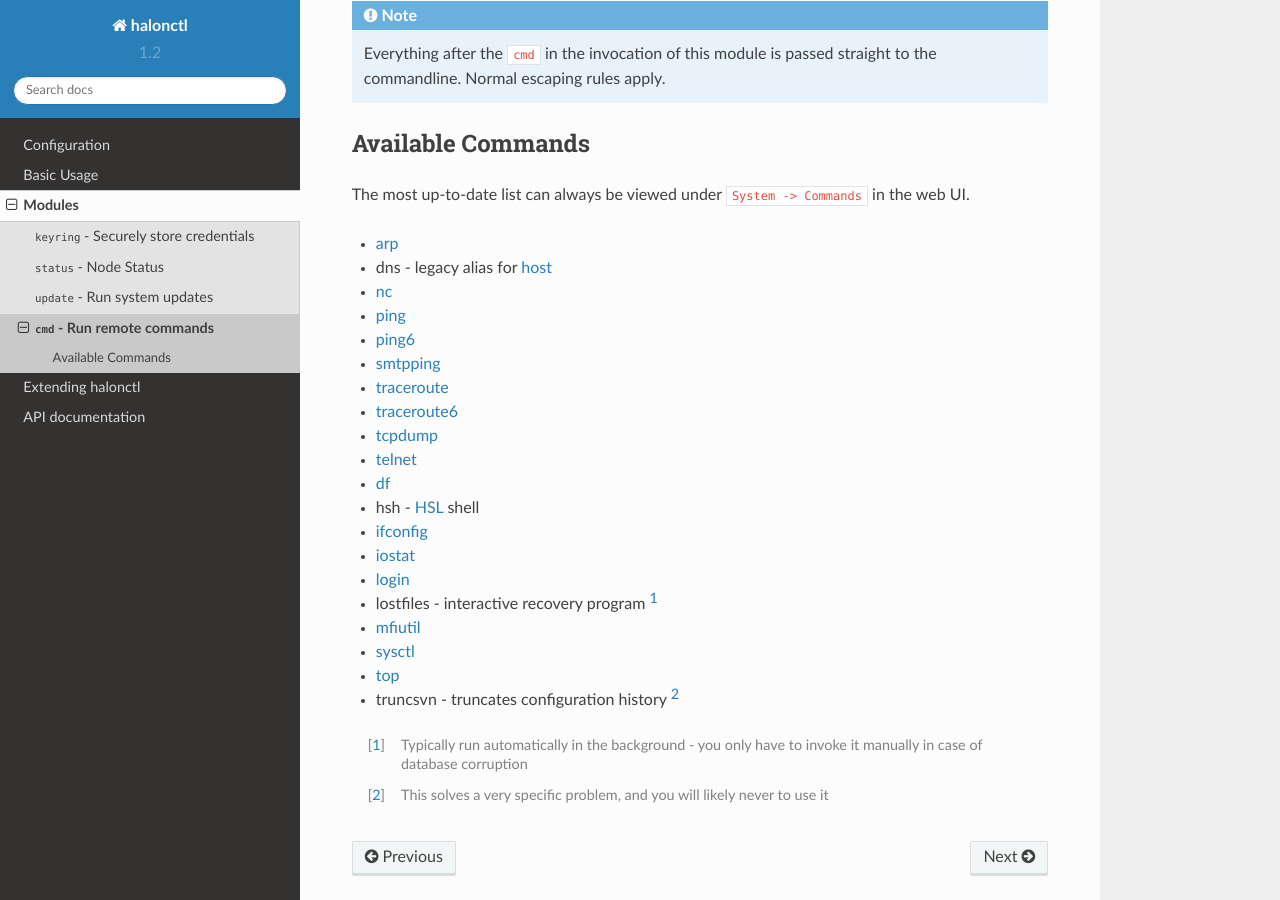
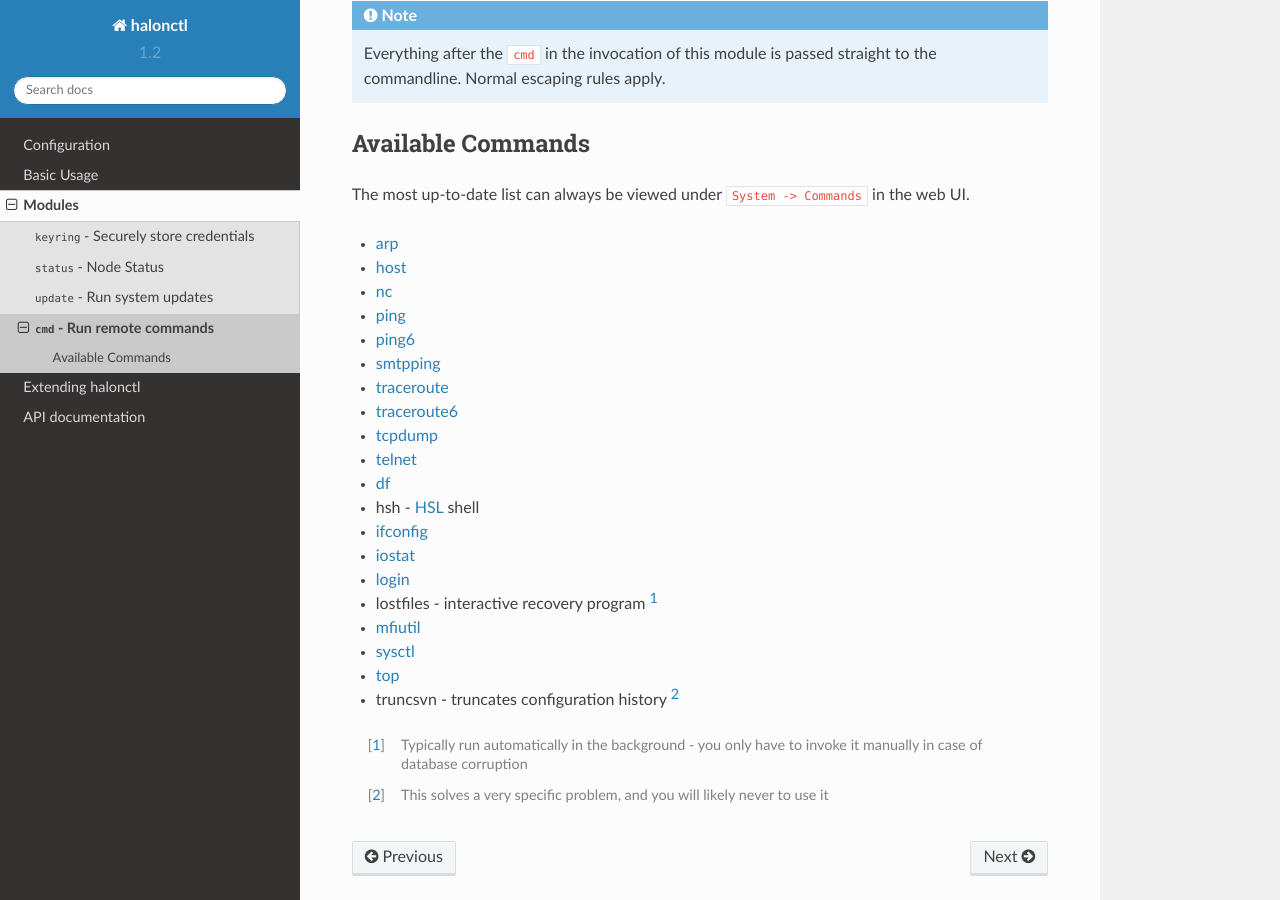
Before and after one commit to wildegnux/halonctl, a Sphinx documentation site: the page built from docs/modules/cmd.rst, in a window 1280 px wide and 900 px high, scrolled down 474 px. Built offline with Sphinx 7.4.7 and the Read the Docs theme 2.0.0, drawn with Linux system fonts in a browser that asks for light colours.

Commit message:
Update cmd.rst
It's called host in the API

```diff
--- a/docs/modules/cmd.rst
+++ b/docs/modules/cmd.rst
@@ -20,7 +20,7 @@ Available Commands
 The most up-to-date list can always be viewed under ``System -> Commands`` in the web UI.
 
 * `arp <https://www.freebsd.org/cgi/man.cgi?query=arp&manpath=FreeBSD+10.1-RELEASE>`_
-* dns - legacy alias for `host <https://www.freebsd.org/cgi/man.cgi?query=host&manpath=FreeBSD+10.1-RELEASE>`_
+* `host <https://www.freebsd.org/cgi/man.cgi?query=host&manpath=FreeBSD+10.1-RELEASE>`_
 * `nc <https://www.freebsd.org/cgi/man.cgi?query=nc&manpath=FreeBSD+10.1-RELEASE>`_
 * `ping <https://www.freebsd.org/cgi/man.cgi?query=ping&manpath=FreeBSD+10.1-RELEASE>`_
 * `ping6 <https://www.freebsd.org/cgi/man.cgi?query=ping6&manpath=FreeBSD+10.1-RELEASE>`_
```
